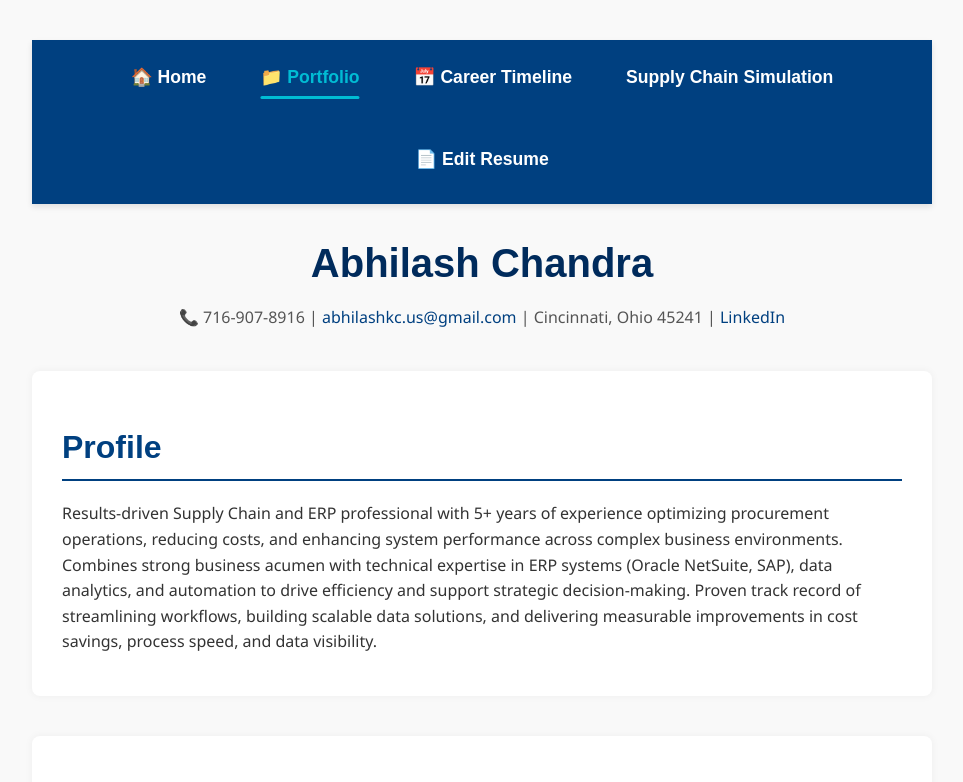
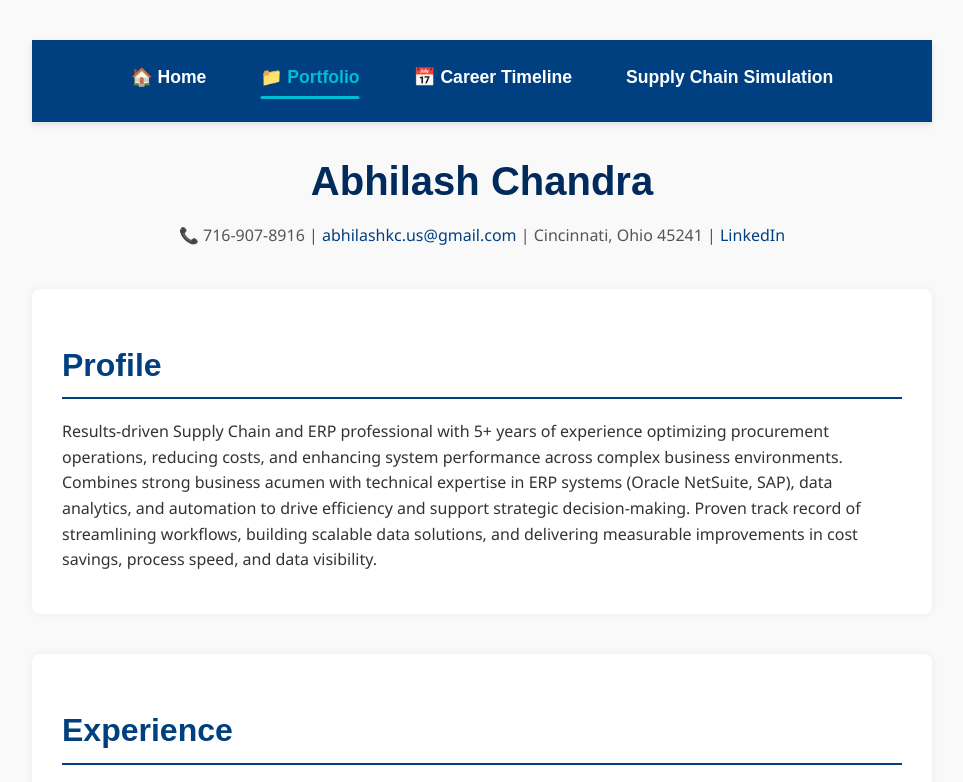
Before and after one commit to AbhilashKC99/mywebsite, a website: page io/index.html in a window 1280 px wide. Shown: the top 782 px of the page, without its empty margins (158-1121 px from the left). Drawn offline with Linux system fonts and the light colour scheme.

Commit message:
Comment out Edit Resume link in index.html
Comment out the Edit Resume link in the navigation.

```diff
--- a/io/index.html
+++ b/io/index.html
@@ -86,7 +86,7 @@
     <li><a href="/io/" class="nav-link active">📁 Portfolio</a></li>
     <li><a href="/timeline/" class="nav-link">📅 Career Timeline</a></li>
     <li><a href="/sim/" class="nav-link">Supply Chain Simulation</a></li>
-    <li><a href="/resume/" class="nav-link">📄 Edit Resume</a></li>
+    <!-- <li><a href="/resume/" class="nav-link">📄 Edit Resume</a></li> -->
   </ul>
 </nav>
 
```
